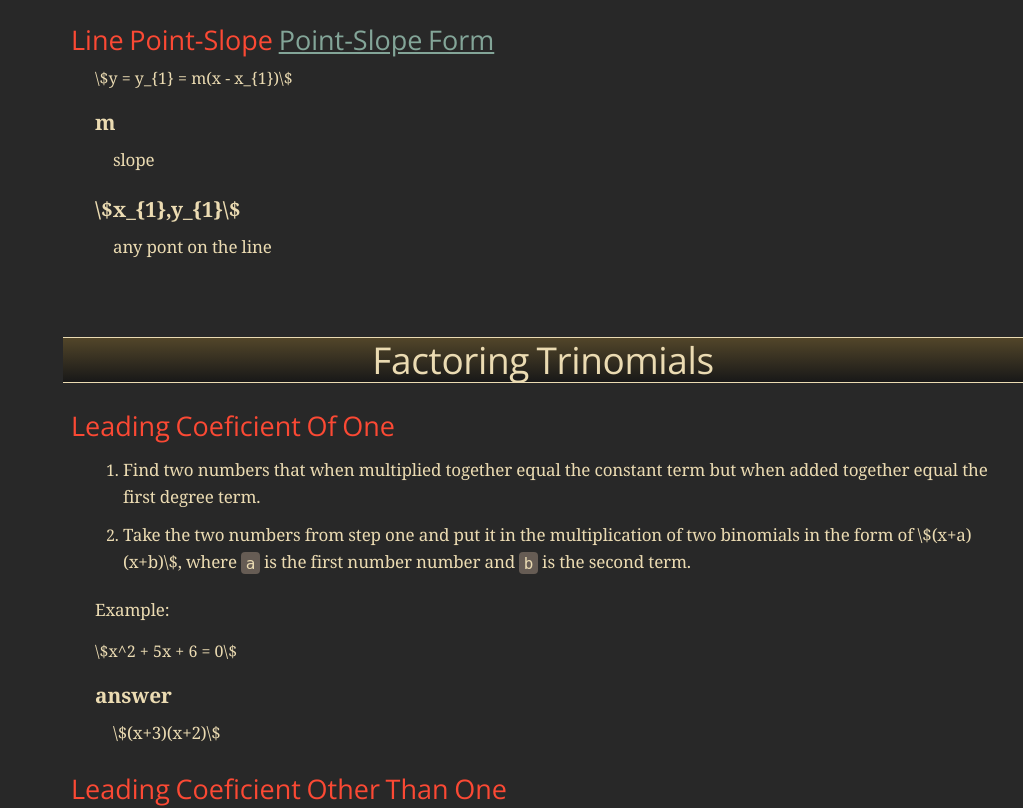
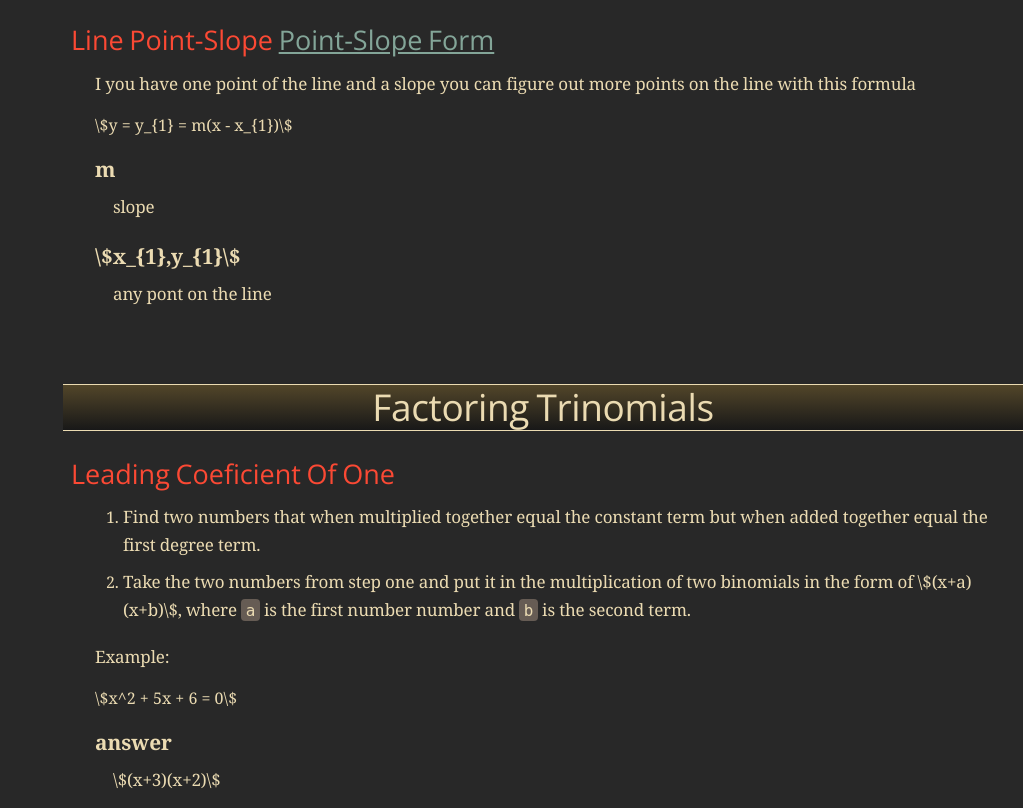
Before and after one commit to A-Larsen/math-notes, a plain HTML site: page Algrebra/Polynomials.html in a window 1280 px wide. Shown: the part 847-1655 px from the top of the page, without its empty margins (257-1280 px from the left). Drawn offline with nearby package versions, Linux system fonts and the light colour scheme; some packages are replaced by stand-ins of ours; files whose address does not match are found by name; a web font is replaced by a local one.

Commit message:
polynomials

```diff
--- a/Algrebra/Polynomials.html
+++ b/Algrebra/Polynomials.html
@@ -857,6 +857,10 @@ should belong to real number (\$\exists\mathbb{R}\$).</p>
 </div>
 <div class="sect2">
 <h3 id="_line_point_slope_point_slope_form">Line Point-Slope <a href="https://www.youtube.com/watch?v=yoHs1h5qtuQ">Point-Slope Form</a></h3>
+<div class="paragraph">
+<p>I you have one point of the line and a slope you can figure out more points on
+the line with this formula</p>
+</div>
 <div class="stemblock">
 <div class="content">
 \$y = y_{1} = m(x - x_{1})\$
@@ -1061,7 +1065,7 @@ degree term.</p>
 </div>
 <div id="footer">
 <div id="footer-text">
-Last updated 2024-04-10 16:58:44 -0400
+Last updated 2024-04-10 17:00:11 -0400
 </div>
 </div>
 <script type="text/x-mathjax-config">
```
Also changed, not shown: 1 other file.
